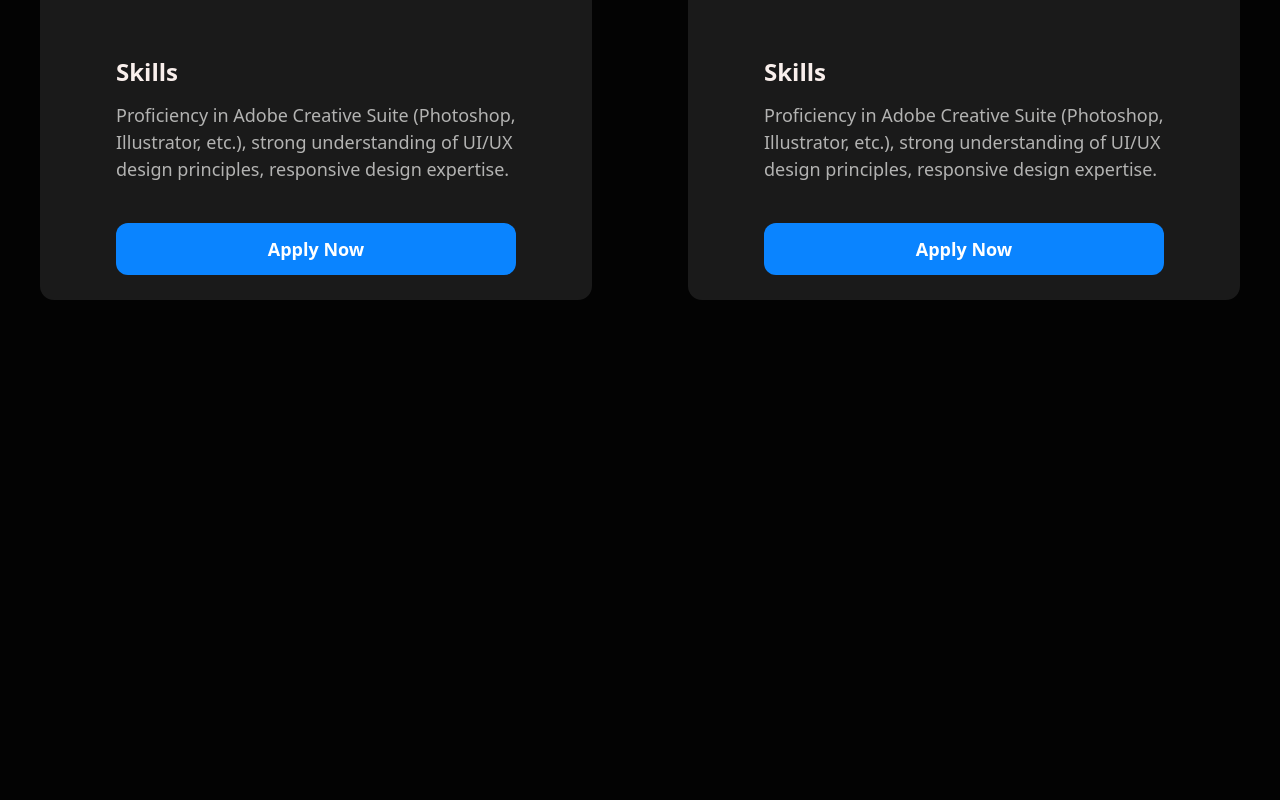
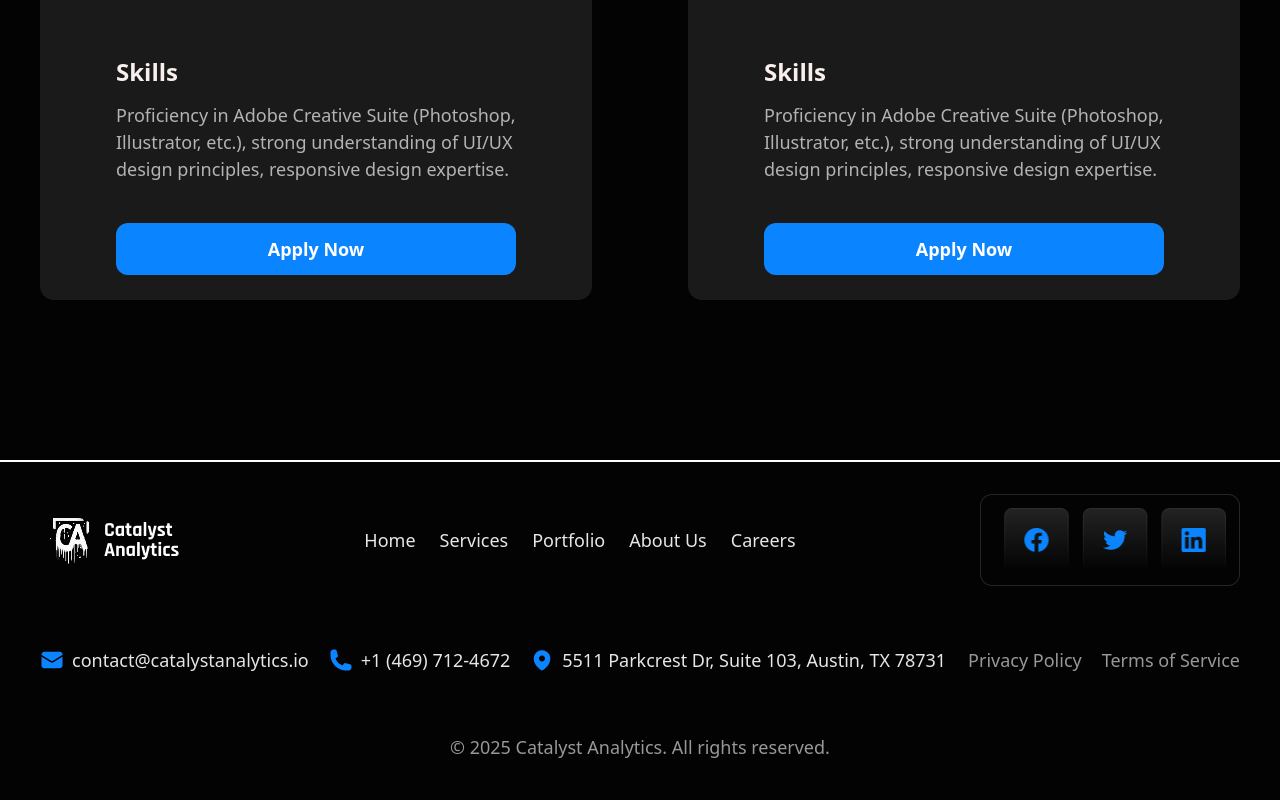
Before and after one commit to XalilovBiloljon/exame, a website: page src/carrer.html in a window 1280 px wide. Shown: the part 4363-5163 px from the top of the page. Before the commit the page ends 4663 px from the top, so only its background shows below. Drawn offline with nearby package versions, Linux system fonts and the light colour scheme; files that its build step writes are made by us from their sources.

Commit message:
fooeterp4

```diff
--- a/src/carrer.html
+++ b/src/carrer.html
@@ -355,5 +355,51 @@
 
 </main>
 
+
+<footer class="w-full m-auto lg:mt-40 mt-10 border-t-2 border-white lg:h-85">
+<div class="max-w-300 m-auto h-23 flex items-center justify-between mt-8 ">
+<img src="./Logo (10).png" alt="">
+
+<div class="lg:flex hidden items-center gap-6 text-[18px] font-medium text-[#E6E6E6]">
+<p>Home</p>
+<p>Services</p>
+<p>Portfolio</p>
+<p>About Us</p>
+<p>Careers</p>
+</div>
+<img class="lg:w-65 w-40" src="./Sub Container.png" alt="">
+</div>
+
+<div class="max-w-300 m-auto mt-15 lg:flex-row flex flex-col h-fit lg:h-7  items-center justify-between ">
+<div class="lg:flex-row flex flex-col items-center gap-5 ">
+<div class="flex items-center gap-2 font-normal text-[18px] text-[#E6E6E6] ">
+<img src="./Icon (18).png" alt="">
+<p>contact@catalystanalytics.io</p>
+</div>
+
+<div class="flex items-center gap-2 font-normal text-[18px] text-[#E6E6E6] ">
+<img src="./Icon (19).png" alt="">
+<p>+1 (469) 712-4672</p>
+</div>
+
+<div class="flex items-center gap-2 font-normal text-[18px] text-[#E6E6E6] ">
+<img src="./Icon (20).png" alt="">
+<p>5511 Parkcrest Dr, Suite 103, Austin, TX 78731</p>
+</div>
+
+</div>
+
+<div class="flex items-center gap-5 text-[18px] font-normal text-[#98989A] ">
+<p>Privacy Policy</p>
+<p>Terms of Service</p>
+</div>
+</div>
+
+<div class="max-w-300 m-auto mt-15 h-7 font-normal text-[18px] text-[#98989A] text-center">
+<p>© 2025 Catalyst Analytics. All rights reserved.</p>
+</div>
+
+</footer>
+
 </body>
 </html>
```
